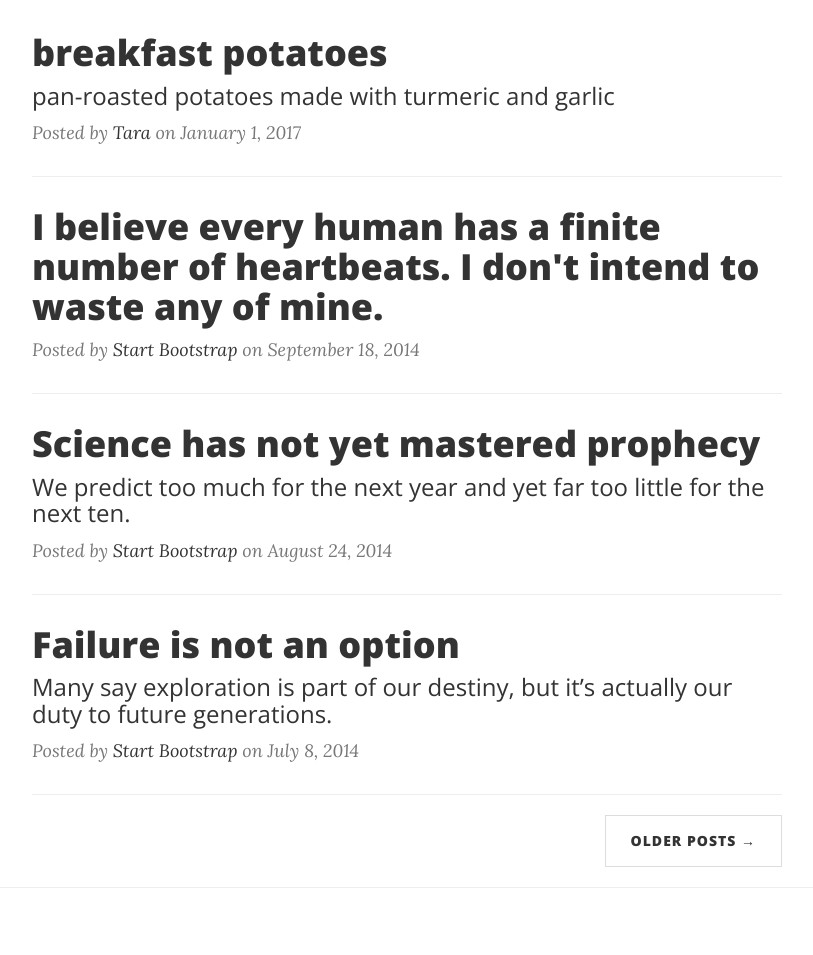
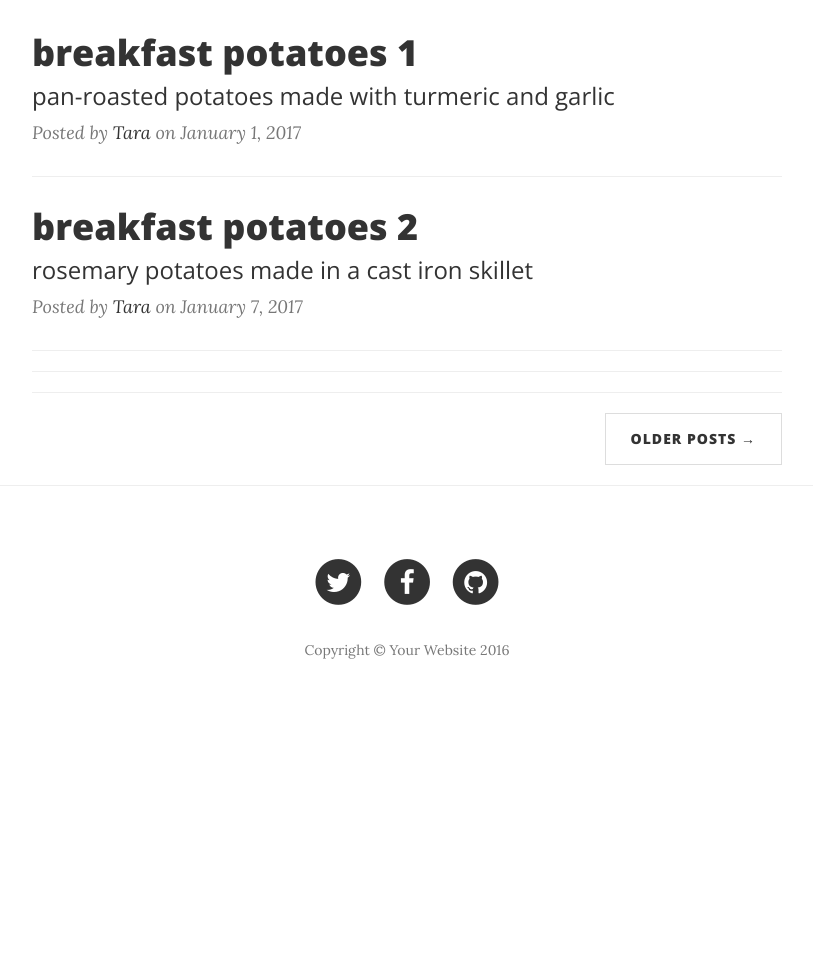
Before and after one commit to tash7827/foodblog3, a website: page index.html in a window 1280 px wide. Shown: the part 495-1450 px from the top of the page, without its empty margins (233-1046 px from the left). After the commit the page ends 1221 px from the top, so only its background shows below. Drawn offline with nearby package versions, Linux system fonts and the light colour scheme.

Commit message:
added bp2
and deleted other "posts"

```diff
--- a/index.html
+++ b/index.html
@@ -90,7 +90,7 @@
                 <div class="post-preview">
                     <a href="bp1.html">
                         <h2 class="post-title">
-                            breakfast potatoes
+                            breakfast potatoes 1
                         </h2>
                         <h3 class="post-subtitle">
                             pan-roasted potatoes made with turmeric and garlic
@@ -100,37 +100,20 @@
                 </div>
                 <hr>
                 <div class="post-preview">
-                    <a href="post.html">
+                    <a href="bp2.html">
                         <h2 class="post-title">
-                            I believe every human has a finite number of heartbeats. I don't intend to waste any of mine.
+                            breakfast potatoes 2
                         </h2>
+                         <h3 class="post-subtitle">
+                            rosemary potatoes made in a cast iron skillet
+                        </h3>
                     </a>
-                    <p class="post-meta">Posted by <a href="#">Start Bootstrap</a> on September 18, 2014</p>
+                    <p class="post-meta">Posted by <a href="#">Tara</a> on January 7, 2017</p>
                 </div>
                 <hr>
-                <div class="post-preview">
-                    <a href="post.html">
-                        <h2 class="post-title">
-                            Science has not yet mastered prophecy
-                        </h2>
-                        <h3 class="post-subtitle">
-                            We predict too much for the next year and yet far too little for the next ten.
-                        </h3>
-                    </a>
-                    <p class="post-meta">Posted by <a href="#">Start Bootstrap</a> on August 24, 2014</p>
-                </div>
+
                 <hr>
-                <div class="post-preview">
-                    <a href="post.html">
-                        <h2 class="post-title">
-                            Failure is not an option
-                        </h2>
-                        <h3 class="post-subtitle">
-                            Many say exploration is part of our destiny, but it’s actually our duty to future generations.
-                        </h3>
-                    </a>
-                    <p class="post-meta">Posted by <a href="#">Start Bootstrap</a> on July 8, 2014</p>
-                </div>
+
                 <hr>
                 <!-- Pager -->
                 <ul class="pager">
```
